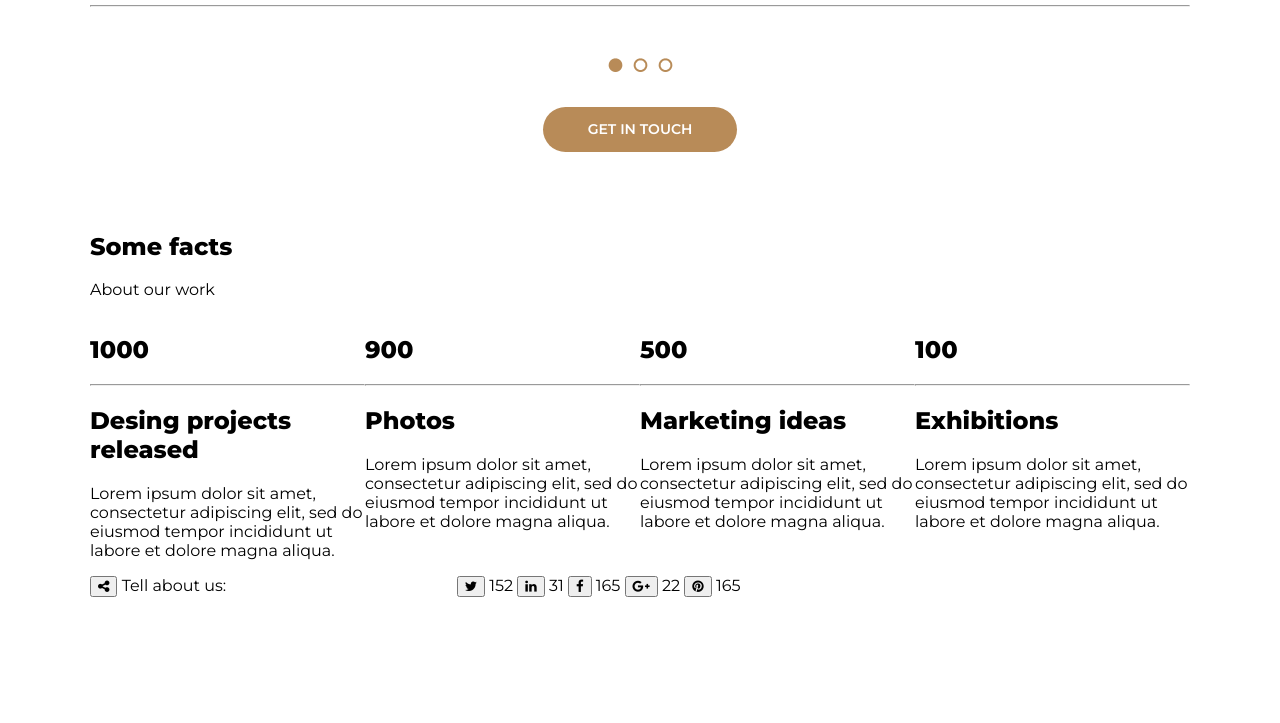
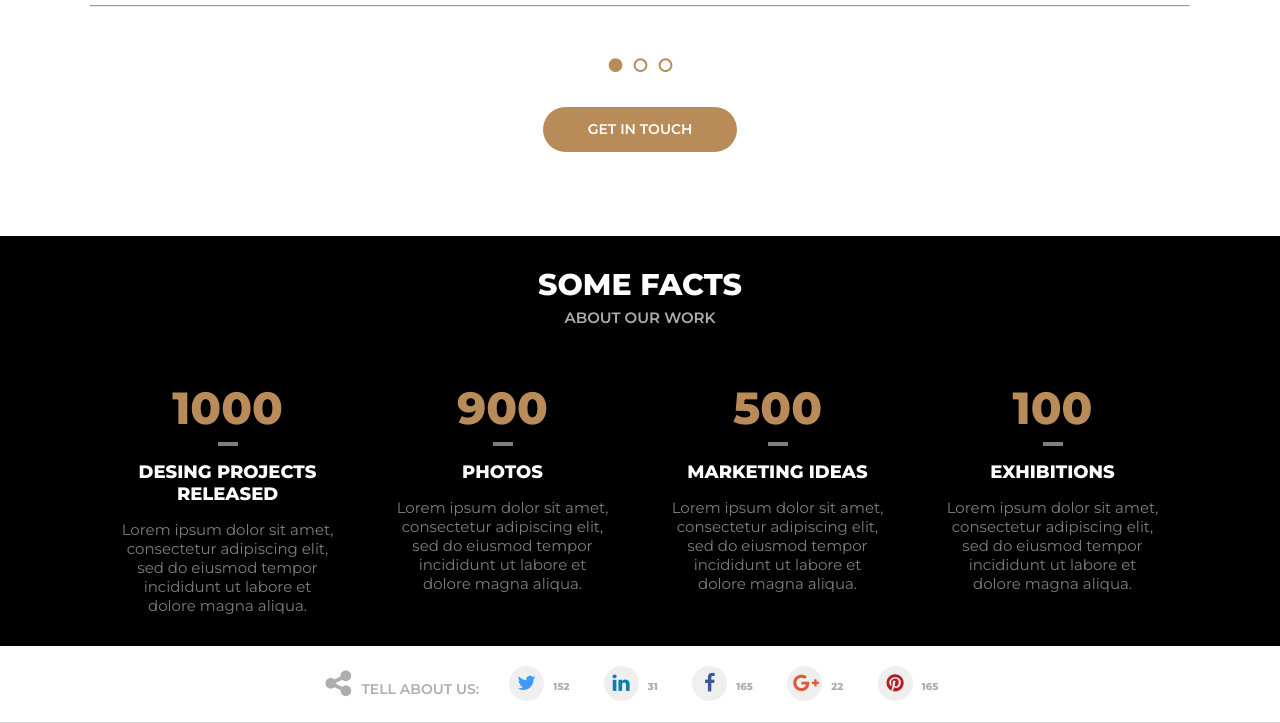
Before and after one commit to dwabe/website-2, a website: page index.html in a window 1280 px wide. Shown: the part 5198-5921 px from the top of the page. Before the commit the page ends 5795 px from the top, so only its background shows below. Drawn offline with Linux system fonts and the light colour scheme.

Commit message:
Update style.scss - add section

```diff
--- a/sass/style.scss
+++ b/sass/style.scss
@@ -575,7 +575,133 @@ header {
     }
 }
 
+.some-facts {
+    min-height: 410px;
+    max-height: 100%;
+    background-color: #000;
+    text-align: center;
 
+    .some-facts-header {
+        text-transform: uppercase;
+        h1 {
+            font-size: 30px;
+            color: #FFF;
+            padding-top: 30px;
+        }
+        p {
+            margin-top: -20px;
+            font-size: 15px;
+            color: #ADADAD;
+            font-weight: 600;
+        }
+    }
+    .some-facts-content {
+        h1 {
+            font-size: 45px;
+            color: #B88B58;
+            cursor: pointer;
+            &:hover {
+                transform: scale(1.10);
+            }
+        }
+        h2 {
+            font-size: 18px;
+            text-transform: uppercase;
+            color: #FFF;
+            padding: 0 30px;
+        }
+        hr {
+            margin-top: -30px;
+            width: 20px;
+            border: 2px solid #7E7E7E;
+        }
+        p {
+            padding: 0 30px;
+            font-size: 15px;
+            color: #7E7E7E;
+        }
+    }
+}
+
+.social-icons {
+    padding: 20px 0;
+    padding-left: 45px;
+    border-bottom: 1px solid #D0D0D0;
+    text-align: center;
+    .social-icons-header {
+        text-align: right;
+        .social-icon-share {
+            font-size: 30px;
+            color: #AEAEAE;
+            background-color: #FFF;
+            border: 0;
+        }
+        .social-icon-share-text {
+            font-size: 14px;
+            font-weight: 600;
+            color: #AEAEAE;
+            text-transform: uppercase;
+        }
+    }
+    .social-icons-content {
+        text-align: left;
+        .social-icon {
+            margin: 0 10px;
+            width: 35px;
+            height: 35px;
+            border: 0;
+            color: #FFF;
+            border-radius: 50%;
+            cursor: pointer;
+            font-size: 20px;
+            margin: 0 30px;
+            &:hover {
+                transform: scale(1.10);
+            }
+        }
+        .social-icon-number {
+            font-size: 10px;
+            font-weight: 700;
+            margin-left: -25px;
+            color: #AEAEAE;
+        }
+        .twitter {
+            color: #4099FF;
+            &:hover {
+                color: #FFF;
+                background-color: #4099FF;
+            }
+        }
+        .linkedin {
+            color: #117BB2;
+            &:hover {
+                color: #FFF;
+                background-color: #117BB2;
+            }
+        }
+        .facebook {
+            color: #3B5998;
+            &:hover {
+                color: #FFF;
+                background-color: #3B5998;
+            }
+        }
+        .google-plus {
+            color: #DB5A3C;
+            &:hover {
+                color: #FFF;
+                background-color: #DB5A3C;
+            }
+        }
+        .pinterest {
+            color: #B61B29;
+            &:hover {
+                color: #FFF;
+                background-color: #B61B29;
+            }
+        }
+    }
+}
 
 
 
```
Also changed, not shown: css/style.css, 1 other file.
